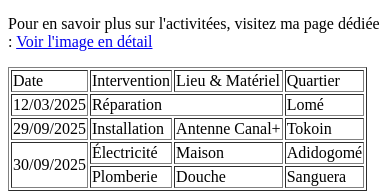
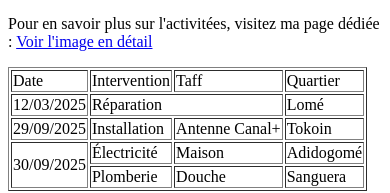
Before and after one commit to vicagossou1-droid/Exercice, a plain HTML site: page synthese.html in a window 390 px wide. Shown: the part 636-829 px from the top of the page. Drawn offline with Linux system fonts and the light colour scheme.

Commit message:
git commit -m "Update sam-phone.html and synthese.html"

```diff
--- a/synthese.html
+++ b/synthese.html
@@ -30,7 +30,7 @@
     <tr>
       <td>Date</td>
       <td>Intervention</td>
-      <td>Lieu & Matériel</td>
+      <td>Taff</td>
       <td>Quartier</td>
     </tr>
     <tr>
```
